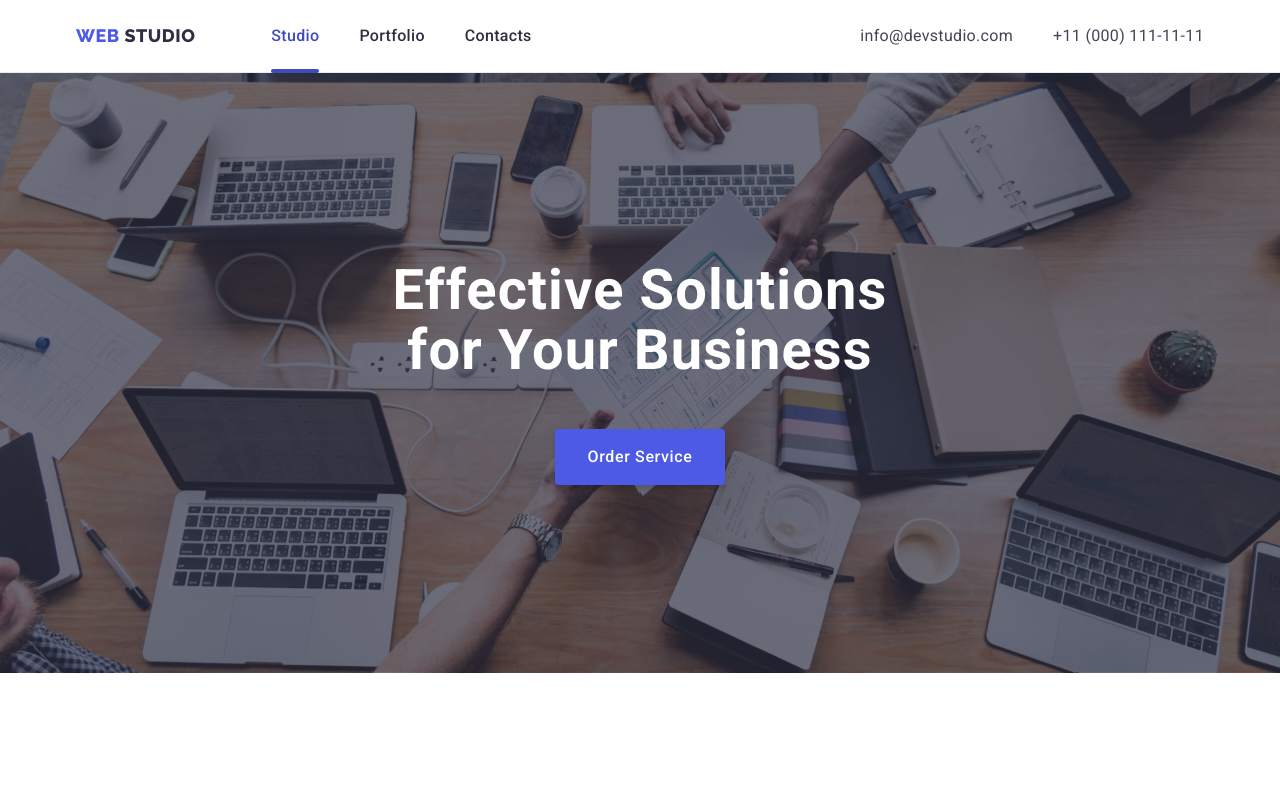
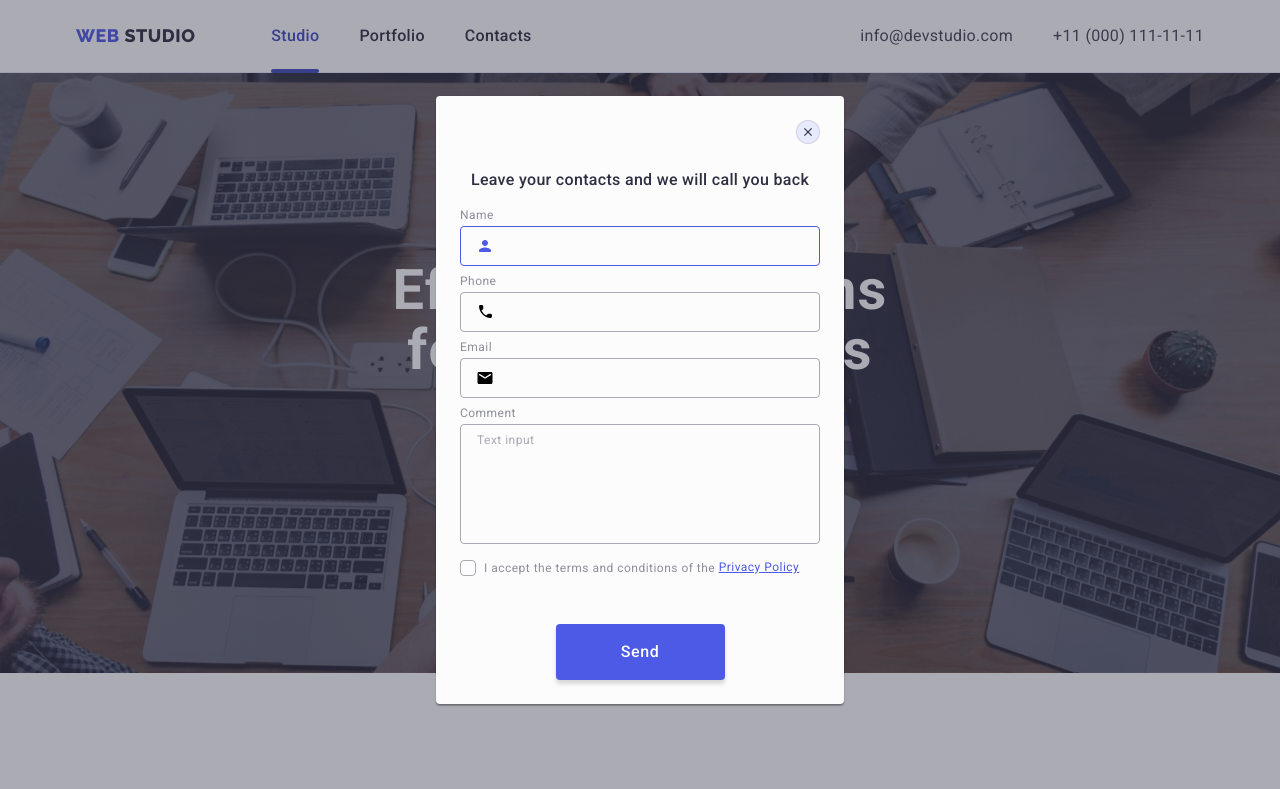
Before and after one commit to Serj-New/goit-markup-hw-05, a plain HTML site: page index.html in a window 1280 px wide. Shown: the top 789 px of the page. Drawn offline with nearby package versions, Linux system fonts and the light colour scheme.

Commit message:
5 upd input markup

```diff
--- a/css/styles.css
+++ b/css/styles.css
@@ -537,7 +537,7 @@ section {
     visibility: hidden;
     pointer-events: none;
 
-    transition: all 250ms cubic-bezier(0.4, 0, 0.2, 1);
+    transition: opacity 250ms cubic-bezier(0.4, 0, 0.2, 1), visibility 250ms cubic-bezier(0.4, 0, 0.2, 1);
 }
 
 .is-open {
@@ -556,27 +556,33 @@ section {
 .modal {
     position: absolute;
     width: 408px;
-    height: 584px;
+    min-height: 584px;
     top: 50%;
     left: 50%;
     border-radius: 4px;
     background-color: #FCFCFC;
+    box-shadow: 0px 1px 1px rgba(0, 0, 0, 0.14), 0px 1px 3px rgba(0, 0, 0, 0.12), 0px 2px 1px rgba(0, 0, 0, 0.2);
     transform: translate(-50%, -50%);
     padding: 72px 24px 24px;
+
+    transition: transform 250ms cubic-bezier(0.4, 0, 0.2, 1);
 }
 
 .modal-btn {
     position: absolute;
+    display: flex;
+    align-items: center;
+    justify-content: center;
     top: 24px;
     right: 24px;
     width: 24px;
     height: 24px;
-    padding: 7px;
+    padding: 0;
     background-color: #E7E9FC;
     border: 1px solid rgba(0, 0, 0, 0.10);
     border-radius: 50%;
     cursor: pointer;
-    transition: background-color 250ms cubic-bezier(0.4, 0, 0.2, 1);
+    transition: background-color 250ms cubic-bezier(0.4, 0, 0.2, 1), border 250ms cubic-bezier(0.4, 0, 0.2, 1);
 }
 
 .modal-btn-icon {
@@ -584,12 +590,13 @@ section {
     width: 8px;
     height: 8px;
     fill: #2E2F42;
-    transition: all 250ms cubic-bezier(0.4, 0, 0.2, 1);
+    transition: fill 250ms cubic-bezier(0.4, 0, 0.2, 1);
 }
 
 .modal-btn:hover,
 .modal-btn:focus {
     background-color: #404BBF;
+    border: none;
 }
 
 .modal-btn:hover .modal-btn-icon,
@@ -620,6 +627,7 @@ section {
     width: 100%;
     height: 40px;
     margin-top: 4px;
+    margin-bottom: 8px;
     border-radius: 4px;
     border: 1px solid rgba(46, 47, 66, 0.40);
     padding: 11px 12px 11px 38px;
@@ -629,9 +637,9 @@ section {
     transition: border-color 250ms cubic-bezier(0.4, 0, 0.2, 1);
 }
 
-.modal-field:not(:last-child) .modal-input {
+/* .modal-field:not(:last-child) .modal-input {
     margin-bottom: 8px;
-}
+} */
 
 .modal-icon {
     position: absolute;
--- a/index.html
+++ b/index.html
@@ -370,39 +370,39 @@
         </div>
     </footer>
 
-    <div class="backdrop" data-modal>
+    <div class="backdrop is-open" data-modal>
         <div class="modal">
             <button type="button" class="modal-btn" data-modal-close>
-                <svg class="modal-btn-icon">
+                <svg class="modal-btn-icon" width="8" height="8">
                     <use href="./images/icons.svg#icon-x-close"></use>
                 </svg>
             </button>
             <p class="modal-title">Leave your contacts and we will call you back</p>
             <form class="modal-form">
                 <div class="modal-field">
-                    <label for="name" class="modal-label">Name</label>
-                    <input type="text" name="name" id="name" class="modal-input" autofocus>
+                    <label for="user-name" class="modal-label">Name</label>
+                    <input type="text" name="user-name" id="user-name" class="modal-input" autofocus>
                     <svg class="modal-icon" width="18" height="24">
                         <use href="./images/icons.svg#icon-user-name"></use>
                     </svg>
                 </div>
                 <div class="modal-field">
-                    <label for="phone" class="modal-label">Phone</label>
-                    <input type="tel" name="phone" id="phone" class="modal-input">
+                    <label for="user-phone" class="modal-label">Phone</label>
+                    <input type="tel" name="user-phone" id="user-phone" class="modal-input">
                     <svg class="modal-icon" width="18" height="24">
                         <use href="./images/icons.svg#icon-user-phone"></use>
                     </svg>
                 </div>
                 <div class="modal-field">
-                    <label for="email" class="modal-label">Email</label>
-                    <input type="email" name="email" id="email" class="modal-input">
+                    <label for="user-email" class="modal-label">Email</label>
+                    <input type="email" name="user-email" id="user-email" class="modal-input">
                     <svg class="modal-icon" width="18" height="24">
                         <use href="./images/icons.svg#icon-user-email"></use>
                     </svg>
                 </div>
                 <div class="modal-field">
-                    <label for="comment" class="modal-label">Comment</label>
-                    <textarea name="comment" id="comment" class="modal-input" rows="6" placeholder="Text input"></textarea>
+                    <label for="user-comment" class="modal-label">Comment</label>
+                    <textarea name="user-comment" id="user-comment" class="modal-input" rows="6" placeholder="Text input"></textarea>
                 </div>
                 <div class="modal-field">
                     <input type="checkbox" name="modal-check" id="modal-check" class="check-input visually-hidden">
```
